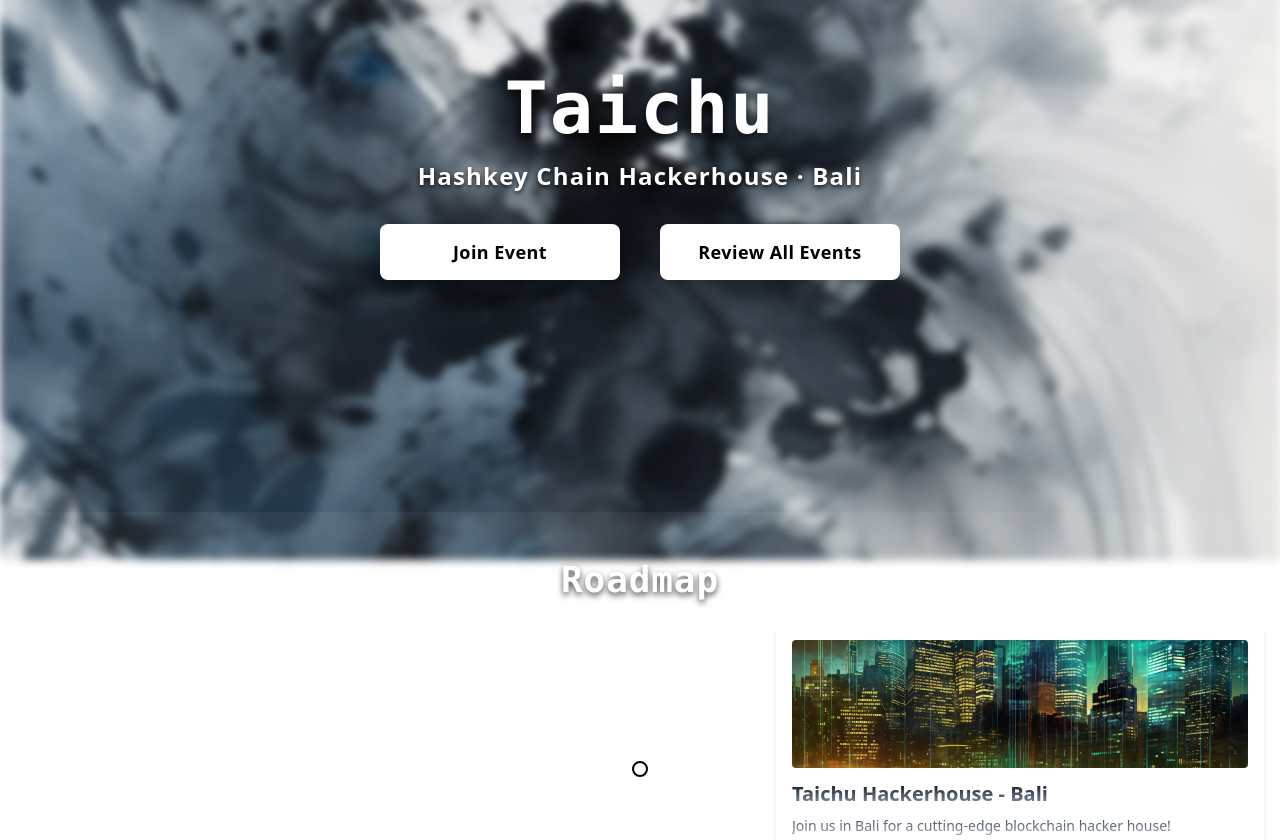
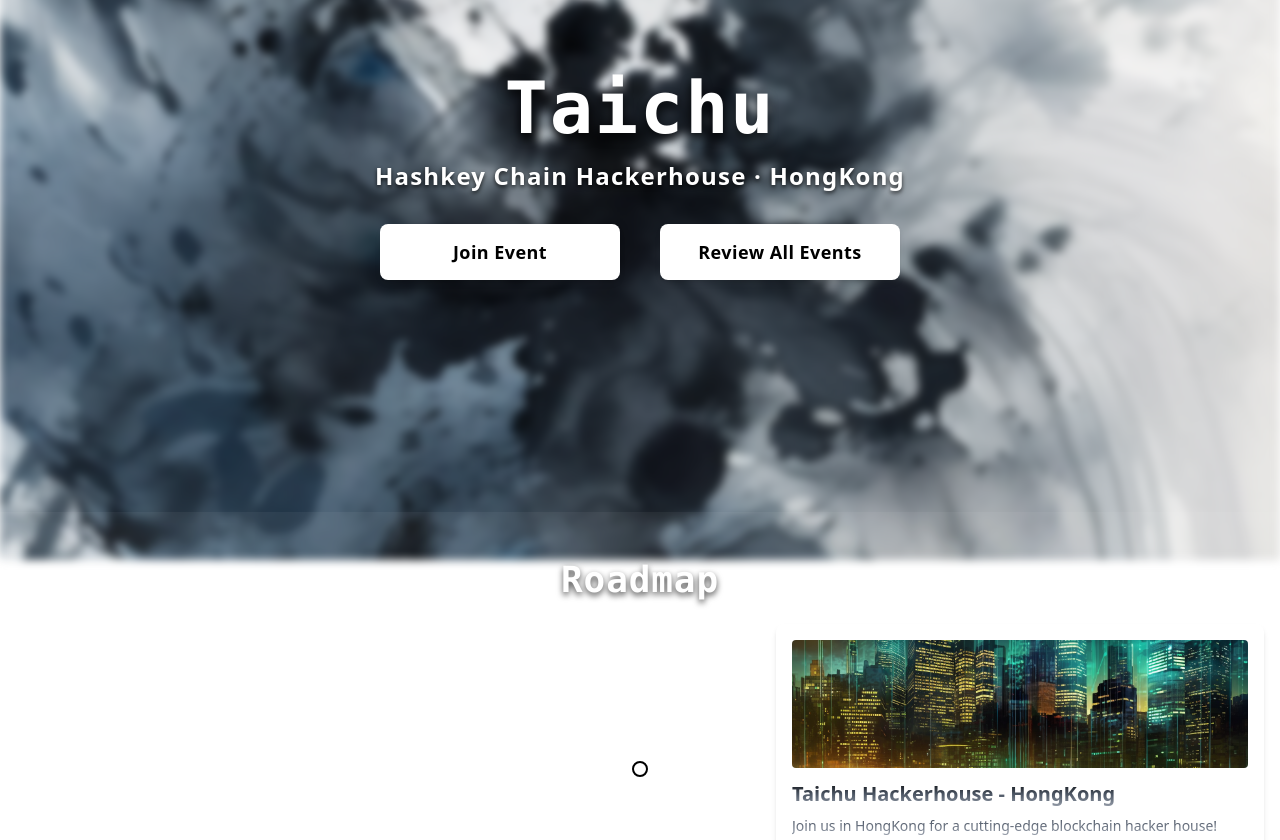
Before and after one commit to xuran-xu/HashkeyFans, a Next.js app: page /en in a window 1280 px wide. Shown: the part 240-1080 px from the top of the page. Built offline with nearby package versions, Linux system fonts and the light colour scheme.

Commit message:
feat: change location to Hongkong

```diff
--- a/src/app/[lang]/invitation/[code]/page.tsx
+++ b/src/app/[lang]/invitation/[code]/page.tsx
@@ -10,14 +10,14 @@
     loading: "正在加载邀请函...",
     errorTitle: "邀请函未找到",
     errorMessage: "抱歉，我们无法找到您的邀请函。",
-    location: "巴厘岛",
+    location: "香港",
   },
   en: {
     title: "INVITATION",
     loading: "Loading invitation...",
     errorTitle: "Invitation Not Found",
     errorMessage: "We're sorry, but we couldn't find your invitation.",
-    location: "Bali, Indonesia",
+    location: "HongKong",
   }
 };
 
--- a/src/app/components/Hero.tsx
+++ b/src/app/components/Hero.tsx
@@ -5,7 +5,7 @@
 const heroContent = {
   zh: {
     slogan: "太初",
-    description: "Hashkey Chain Hackerhouse · 巴厘岛",
+    description: "Hashkey Chain Hackerhouse · 香港",
     buttonJoin: {
       text: "申请参加",
       link: "/"
@@ -17,7 +17,7 @@
   },
   en: {
     slogan: "Taichu",
-    description: "Hashkey Chain Hackerhouse · Bali",
+    description: "Hashkey Chain Hackerhouse · HongKong",
     buttonJoin: {
       text: "Join Event",
       link: "/"
--- a/src/app/data/eventData.ts
+++ b/src/app/data/eventData.ts
@@ -20,8 +20,8 @@
       startDate: "2024-12-12",
       endDate: "2024-12-20",
       image: "/img/hacker1.png",
-      title: "太初 Hackerhouse - 巴厘岛",
-      content: "加入我们的巴厘岛Hackerhouse, 一起探索PayFi Summer Infra!",
+      title: "太初 Hackerhouse - 香港",
+      content: "加入我们的香港Hackerhouse, 一起探索Web3!",
       link: "/events",
       buttons: [
         {
@@ -41,8 +41,8 @@
       startDate: "2024-12-12",
       endDate: "2024-12-20",
       image: "/img/hacker1.png",
-      title: "Taichu Hackerhouse - Bali",
-      content: "Join us in Bali for a cutting-edge blockchain hacker house!",
+      title: "Taichu Hackerhouse - HongKong",
+      content: "Join us in HongKong for a cutting-edge blockchain hacker house!",
       link: "/events/bali-2024",
       buttons: [
         {
```
